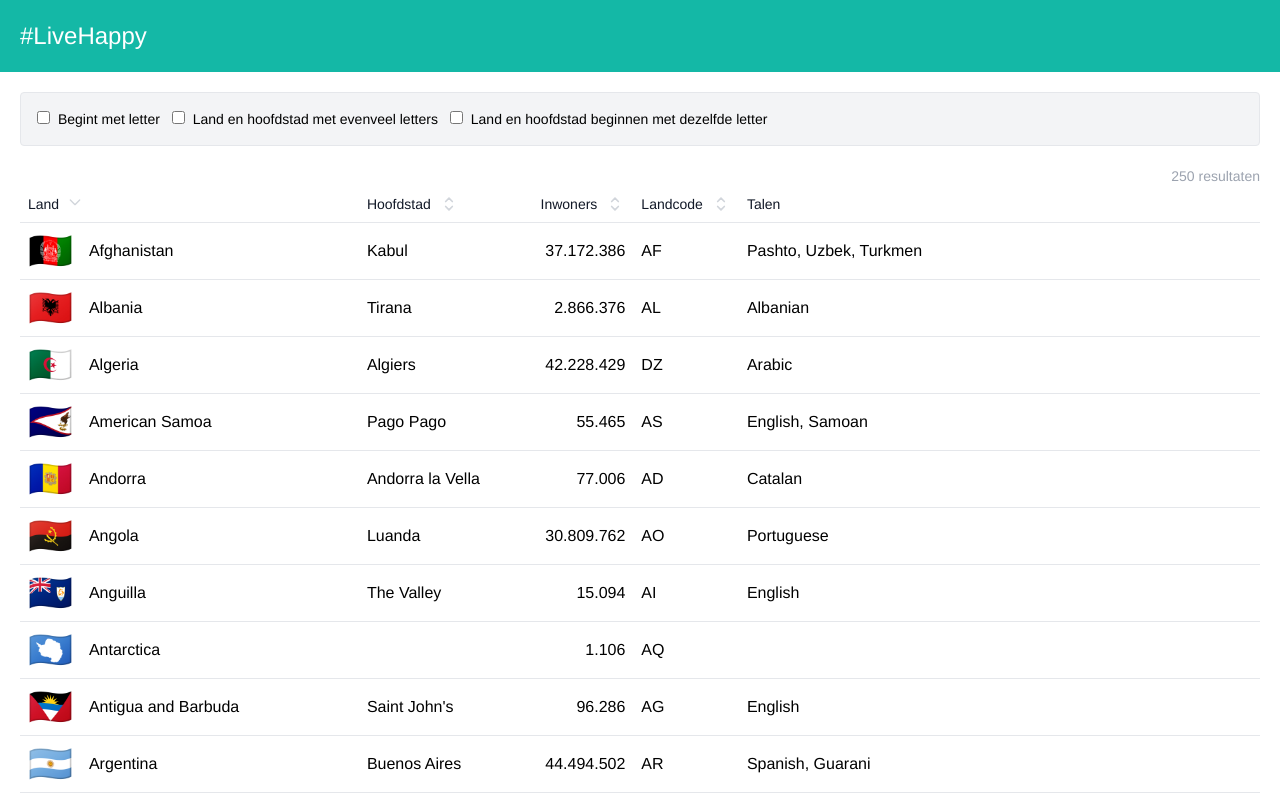
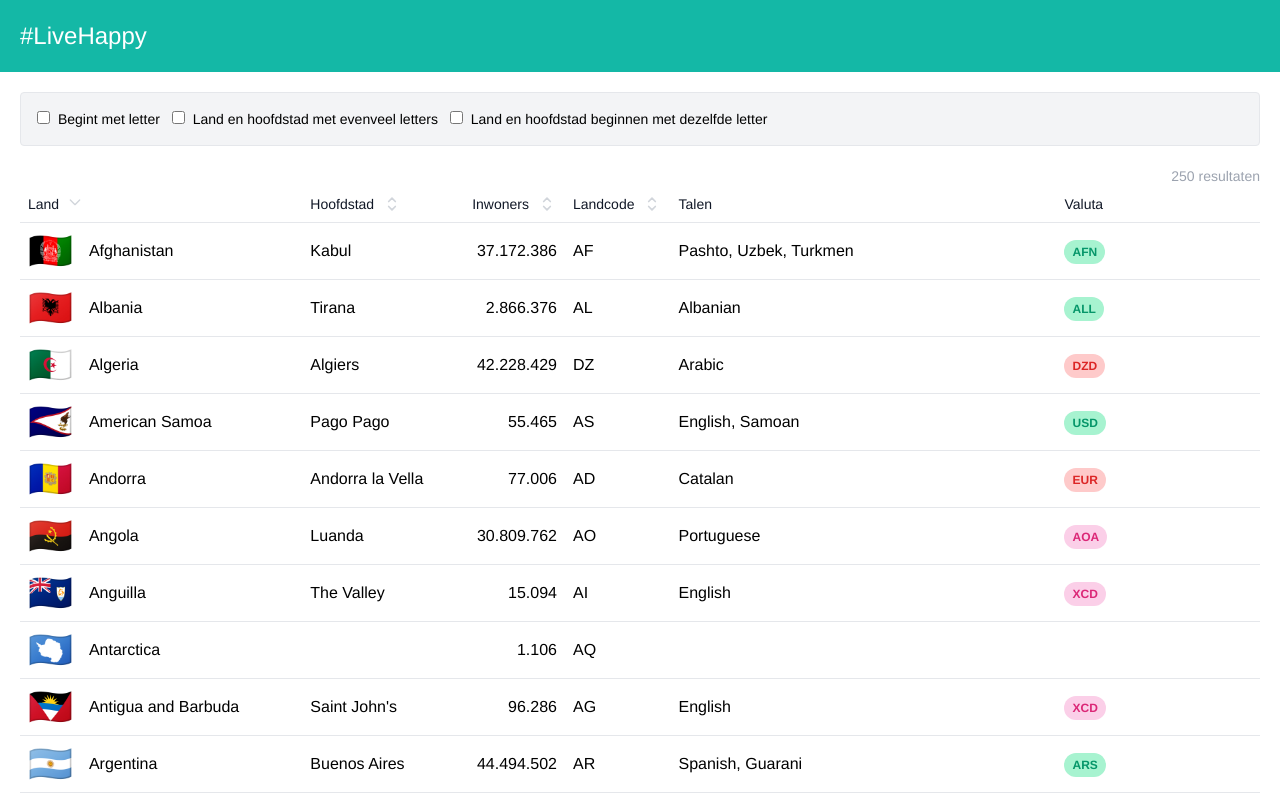
Before and after one commit to oosterhuisd/countries, a Vue app: page / in a window 1280 px wide. Shown: the top 800 px of the page. Built offline with nearby package versions, Linux system fonts and the light colour scheme; what country-flag-emoji-polyfill would draw is missing.

Commit message:
Add currencies

```diff
--- a/src/App.vue
+++ b/src/App.vue
@@ -61,6 +61,14 @@
         <td class="p-2 text-right">{{ country.population?.toLocaleString('nl-NL') }}</td>
         <td class="p-2">{{ country.code }}</td>
         <td class="p-2">{{ country.languages.map((l) => l.name).join(', ') }}</td>
+        <td class="p-2">
+          <span class="text-xs font-semibold inline-block py-1 px-2 rounded-full uppercase last:mr-0 mr-1"
+          v-for="(c, i) in country.currency?.split(',')" :key="i"
+          :class="tagColor(c)"
+          >
+            {{ c }}
+          </span>
+        </td>
       </tr>
     </table>
   </div>
@@ -98,6 +106,7 @@ const columns = [
   { name: 'population', label: 'Inwoners', type: 'numeric' },
   { name: 'code', label: 'Landcode' },
   { name: 'languages', label: 'Talen', sortable: false },
+  { name: 'currencies', label: 'Valuta', sortable: false },
 ];
 
 // Sorteren
@@ -132,4 +141,21 @@ const sortedCountries = computed(() => {
   });
 });
 
+const availableColors = [
+  'bg-red-200 text-red-600',
+  'bg-orange-200 text-orange-600',
+  'bg-green-200 text-green-600',
+  'bg-indigo-200 text-indigo-600',
+  'bg-yellow-200 text-yellow-600',
+  'bg-emerald-200 text-emerald-600',
+  'bg-pink-200 text-pink-600'
+  ];
+const tagColors = {}
+function tagColor(currency) {
+  if (!tagColors[currency]) {
+    tagColors[currency] = availableColors[Math.floor(Math.random() * availableColors.length)]
+  }
+  return tagColors[currency]
+}
+
 </script>
```
Also changed, not shown: 1 other file (tests, documents, lock files or other folders).
